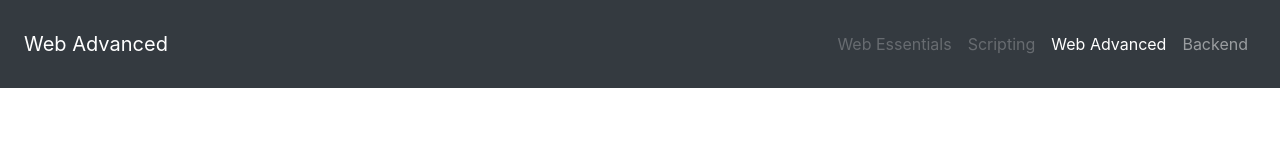
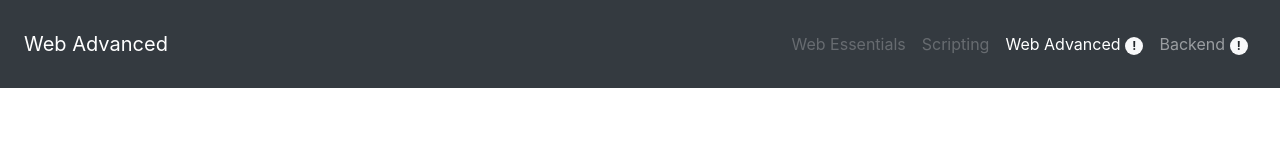
Before and after one commit to PXL-1DVO-WebAdvanced-2324/Bootstrap-WimBervoetsPXL, a plain HTML site: page index.html in a window 1280 px wide. Drawn offline with nearby package versions, Linux system fonts and the light colour scheme.

Commit message:
added badges to navigation

```diff
--- a/index.html
+++ b/index.html
@@ -22,10 +22,10 @@
                     <a class="nav-link disabled" href="#">Scripting</a>
                 </li>
               <li class="nav-item active">
-                <a class="nav-link" href="#">Web Advanced</a>
+                <a class="nav-link" href="#">Web Advanced <span class="badge badge-pill badge-light">!</span></a>
               </li>
               <li class="nav-item">
-                <a class="nav-link" href="#">Backend</a>
+                <a class="nav-link" href="#">Backend <span class="badge badge-pill badge-light">!</span></a>
               </li>
             </ul>
         </div>
```
